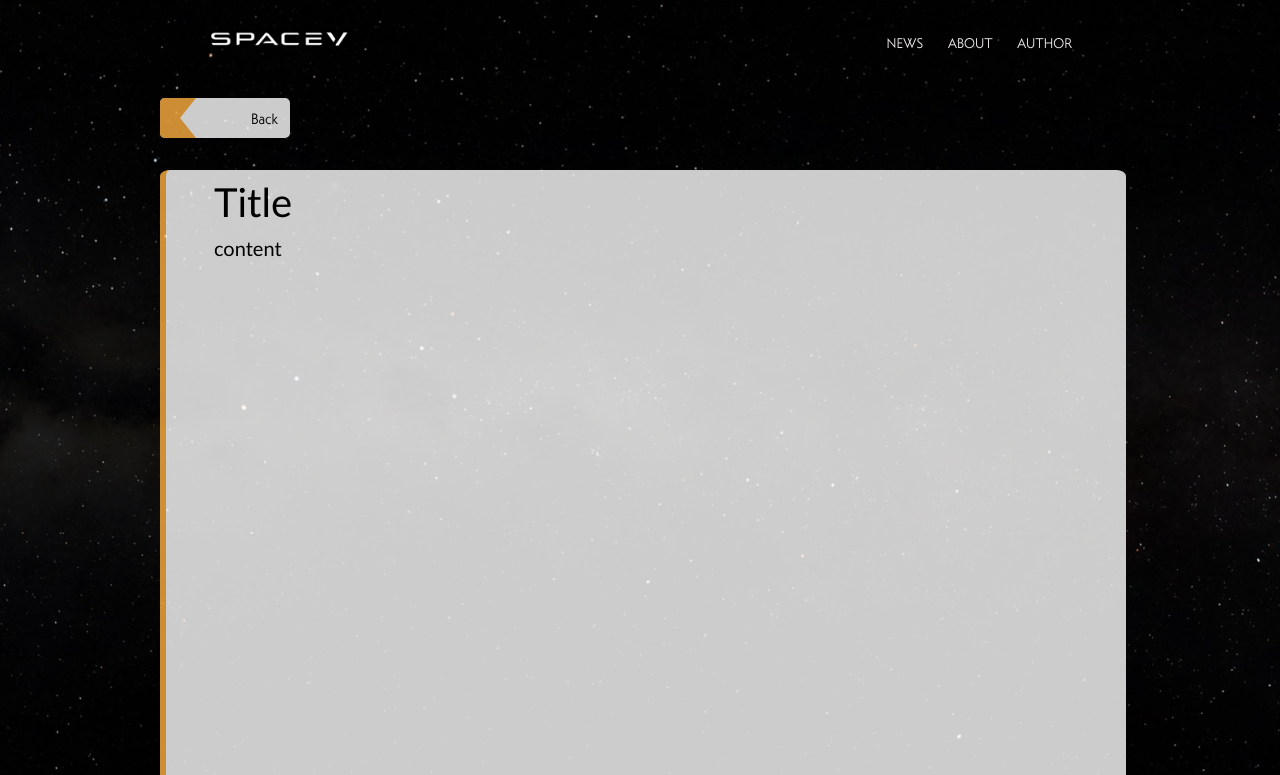
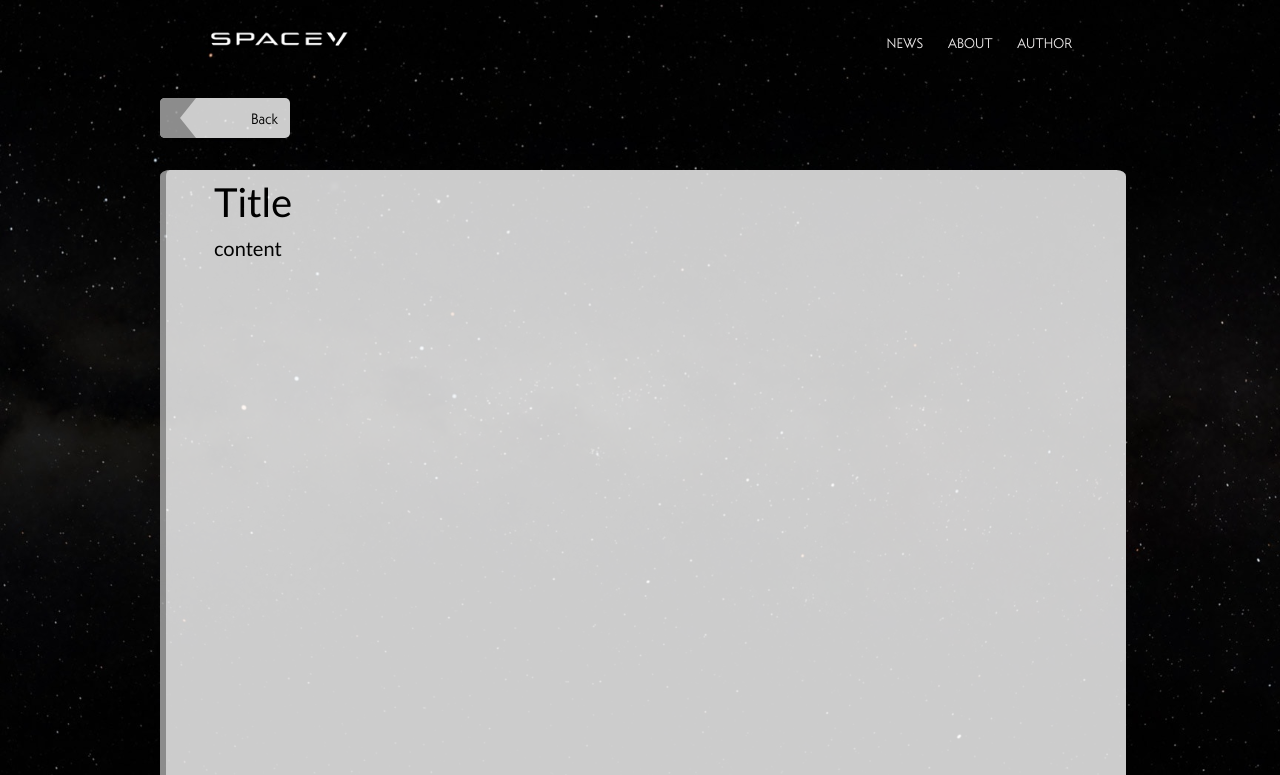
Before and after one commit to arwildo/space-view, a plain HTML site: page moon/index.html in a window 1280 px wide. Shown: the top 775 px of the page. Drawn offline with nearby package versions, Linux system fonts and the light colour scheme; no server answers.

Commit message:
update style

```diff
--- a/map.css
+++ b/map.css
@@ -146,10 +146,10 @@ button.back:after {
 	width: 0;
 	height: 0;
 	display: block;
-	border-top: 20px solid #ffb042;
-	border-bottom: 20px solid #ffb042;
+	border-top: 20px solid #afafaf;
+	border-bottom: 20px solid #afafaf;
 	border-right: 16px solid transparent;
-	border-left: 20px solid #ffb042;
+	border-left: 20px solid #afafaf;
 	position: absolute;
 	opacity: 0.6;
 	left: 0;
@@ -166,7 +166,7 @@ button.back:after {
 	margin-top: 2em;
 	border-radius: 1%;
 	opacity: 0.8;
-	border-left: 6px solid #ffb042;
+	border-left: 6px solid #afafaf;
 	overflow: scroll;
 	overflow-x: hidden;
 }
--- a/style.css
+++ b/style.css
@@ -253,7 +253,7 @@ span {
 	margin: 20% auto;
 	border-radius: 1%;
 	opacity: 0.8;
-	border-left: 6px solid #ffb042;
+	border-left: 6px solid #afafaf;
 	overflow: scroll;
 	overflow-x: hidden;
 }
```
